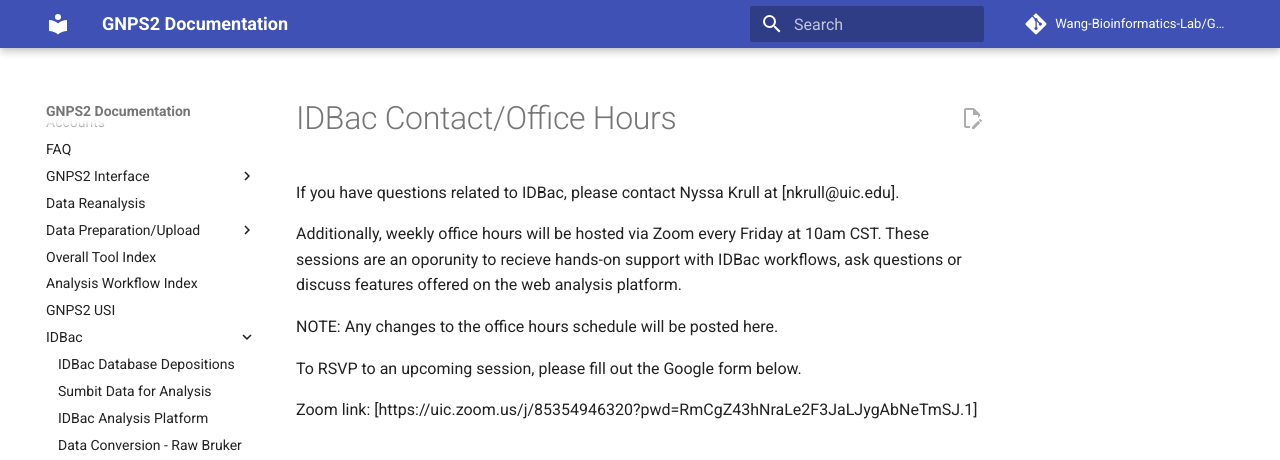
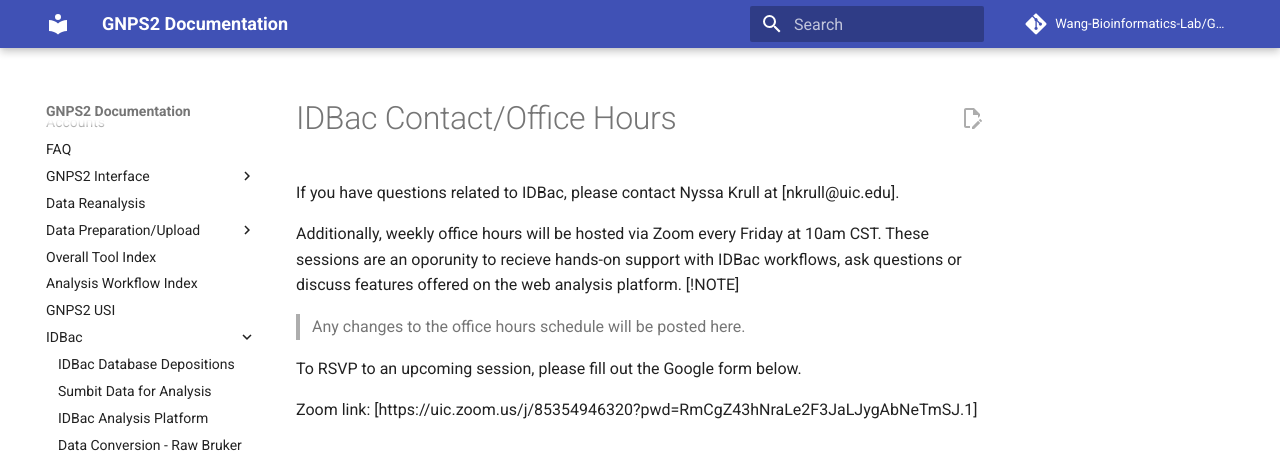
Before and after one commit to Wang-Bioinformatics-Lab/GNPS2_Documentation, an MkDocs documentation site: the page built from docs/idbacofficehours.md, in a window 1280 px wide and 900 px high, cut to the strip 0-460 px from the top of the window. Built offline with MkDocs 1.6.1 and Material for MkDocs 9.7.7, drawn with Linux system fonts in a browser that asks for light colours; comment, search, counter and statistics services are not loaded; part of the change alters nothing that is shown.

```diff
--- a/docs/idbacofficehours.md
+++ b/docs/idbacofficehours.md
@@ -3,8 +3,8 @@
 If you have questions related to IDBac, please contact Nyssa Krull at [nkrull@uic.edu].
 
 Additionally, weekly office hours will be hosted via Zoom every Friday at 10am CST. These sessions are an oporunity to recieve hands-on support with IDBac workflows, ask questions or discuss features offered on the web  analysis platform.
-
-NOTE: Any changes to the office hours schedule will be posted here.
+[!NOTE]
+> Any changes to the office hours schedule will be posted here.
 
 To RSVP to an upcoming session, please fill out the Google form below.
 
```
